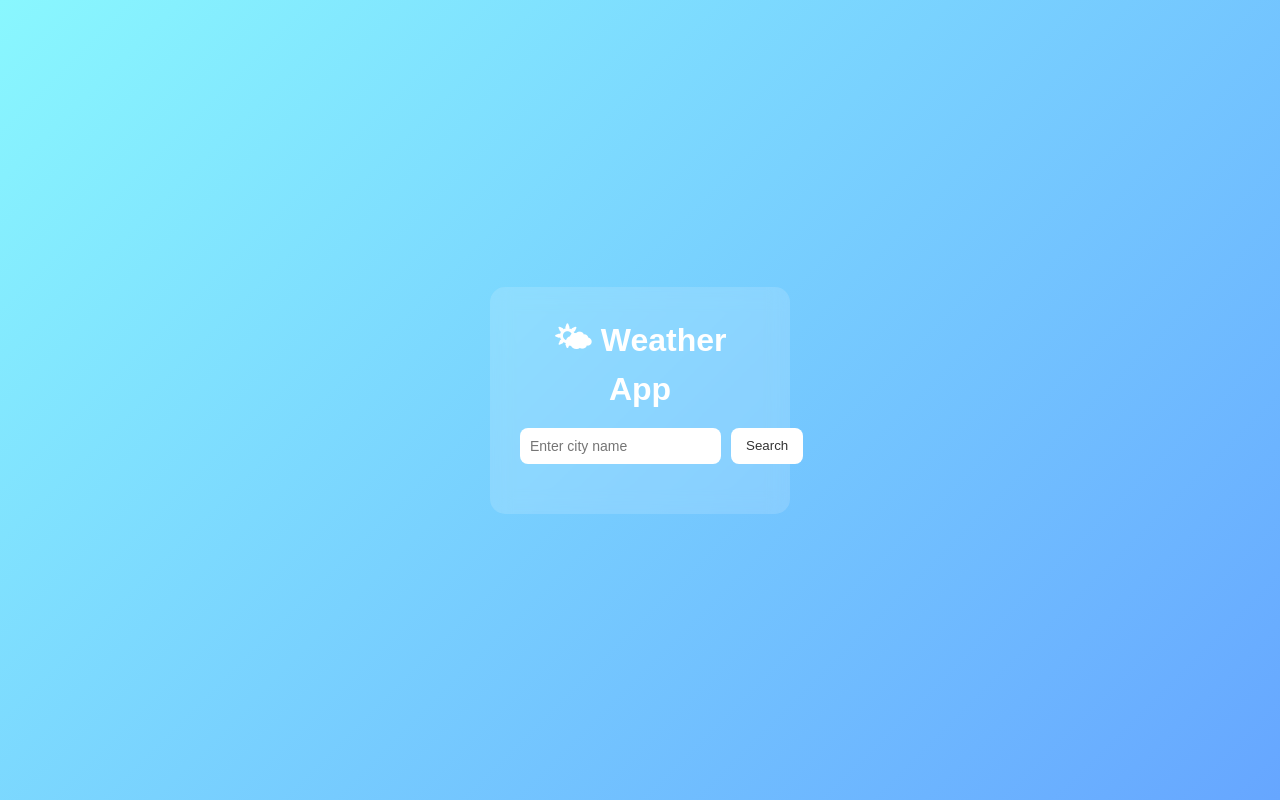
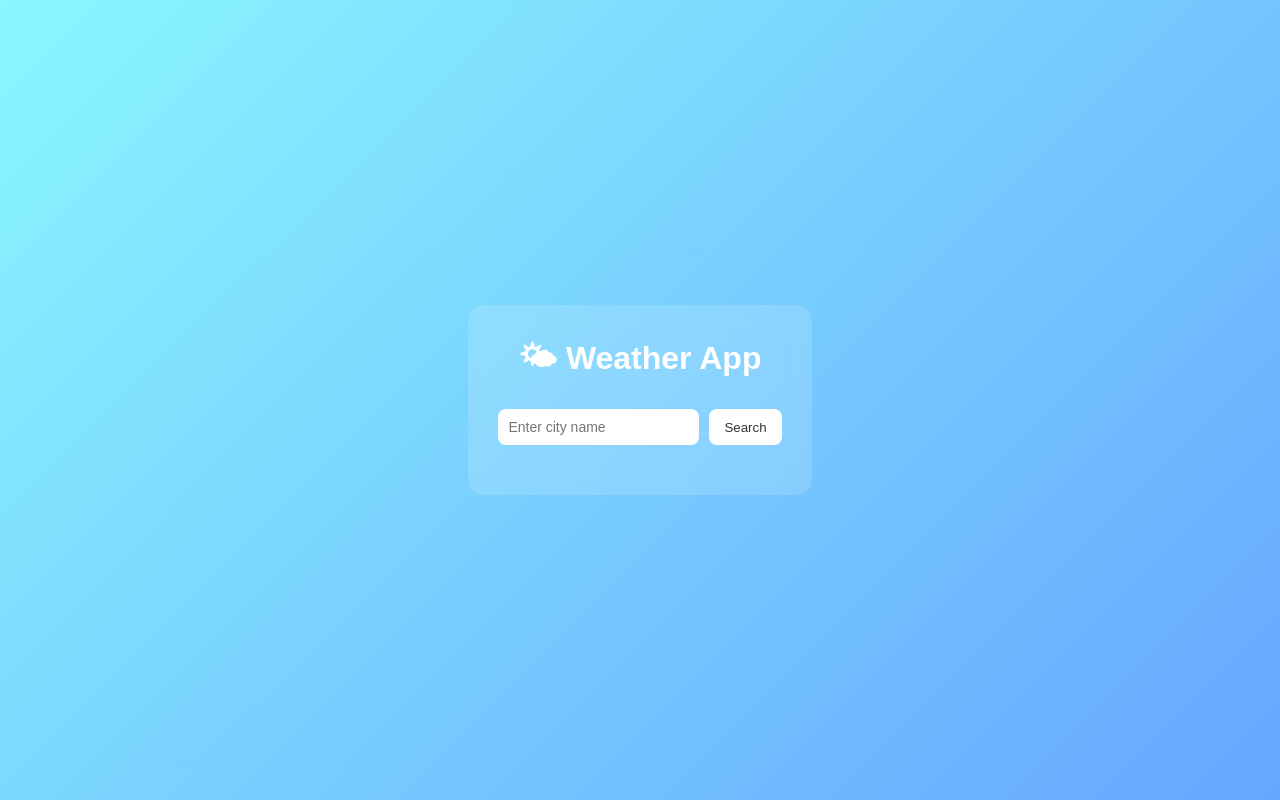
Before and after one commit to MustaphaMouchtarik/weather, a plain HTML site: page index.html in a window 1280 px wide. Drawn offline with Linux system fonts and the light colour scheme.

Commit message:
Update style.css

```diff
--- a/style.css
+++ b/style.css
@@ -1,4 +1,3 @@
-/* style.css */
 * {
   margin: 0;
   padding: 0;
@@ -19,7 +18,6 @@ body {
   padding: 30px;
   border-radius: 15px;
   text-align: center;
-  width: 300px;
   backdrop-filter: blur(10px);
   color: #fff;
 }
```
